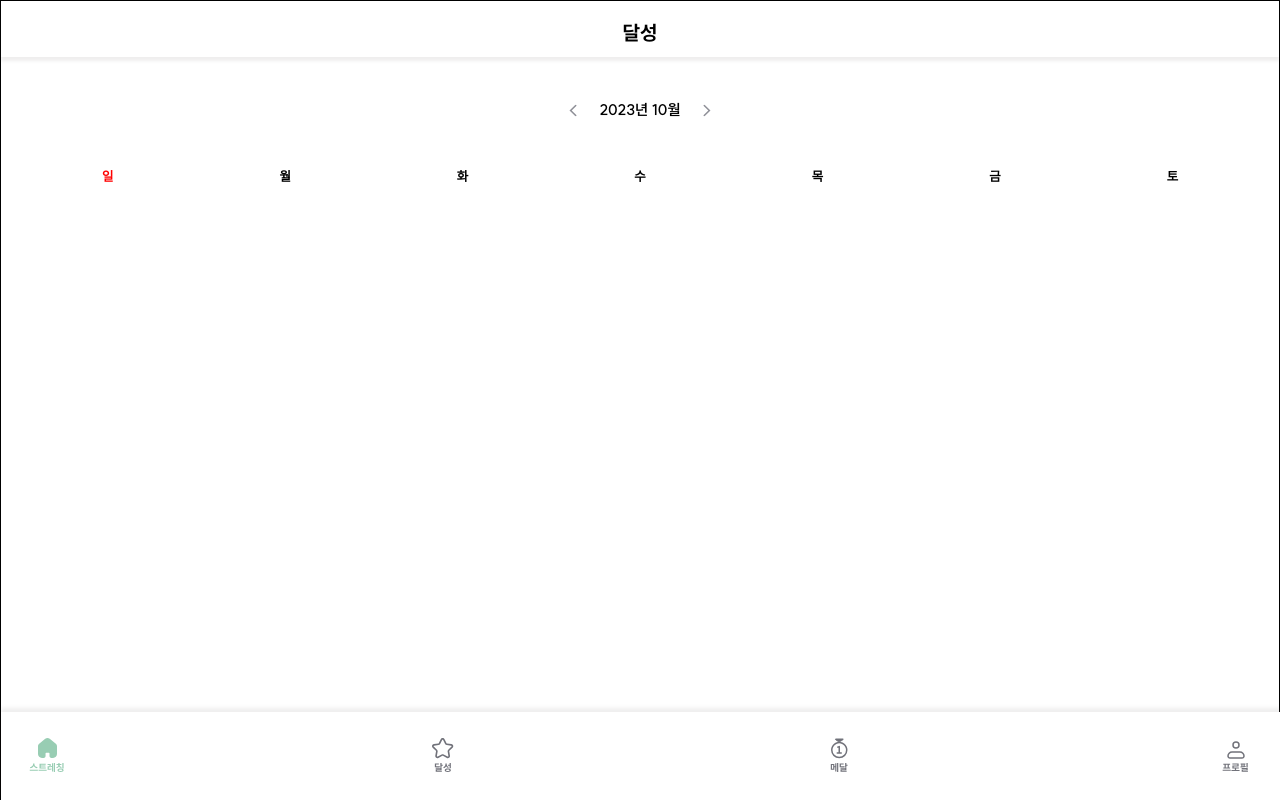
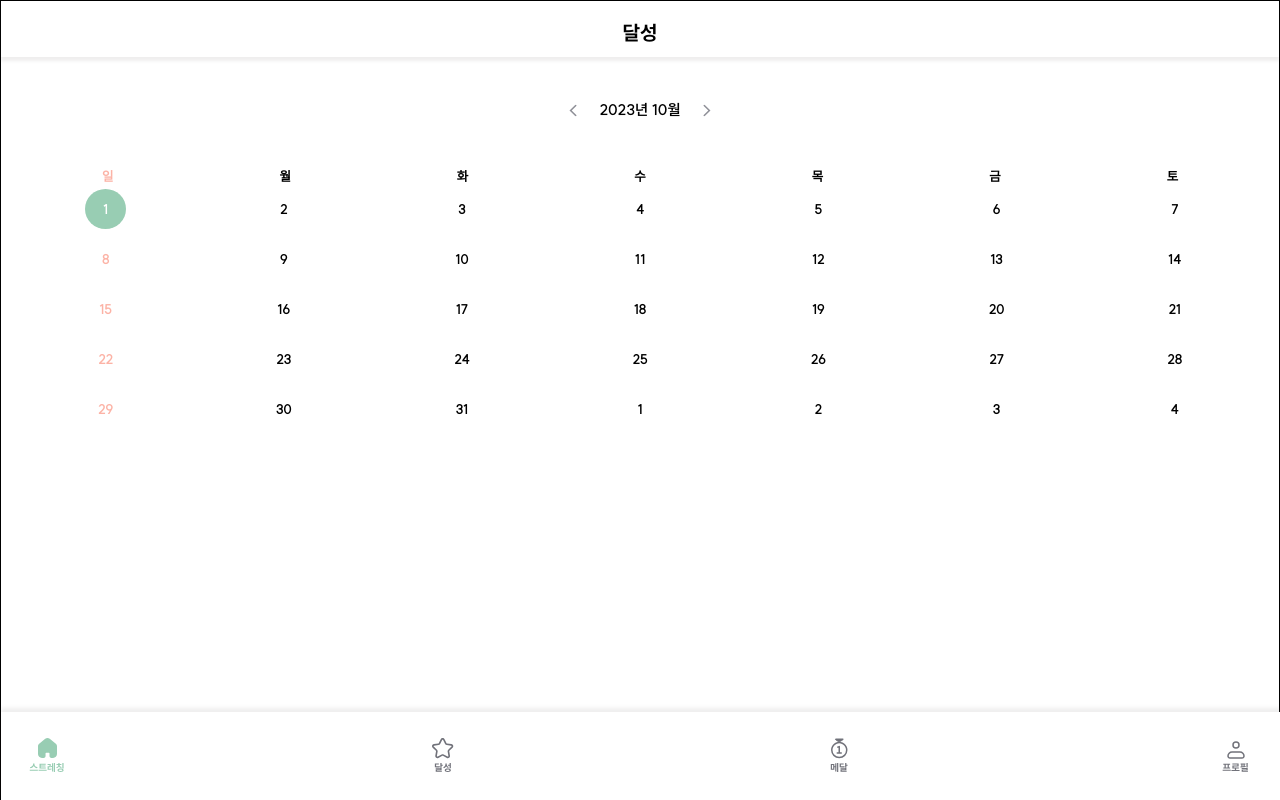
Before and after one commit to Turtled-swimmers/turtled_web, a React (Vite) app: page /calendar in a window 1280 px wide. Built offline with nearby package versions, Linux system fonts and the light colour scheme.

Commit message:
[ feat ] 달력 날짜 구현

```diff
--- /dev/null
+++ b/src/components/calendar/DayItem.tsx
@@ -0,0 +1,93 @@
+import { format, getMonth, isSunday, isToday } from "date-fns";
+import { Dispatch, SetStateAction } from "react";
+import styled from "styled-components";
+
+interface DayItemProps {
+  setSelectedDate: Dispatch<SetStateAction<Date>>;
+  date: Date;
+  successedItem: { calendar_date: string; is_true: boolean } | undefined;
+}
+
+export default function DayItem(props: DayItemProps) {
+  const { setSelectedDate, date, successedItem } = props;
+
+  const formattedDate = format(date, "d");
+  const isSundayDate: boolean = isSunday(date);
+  const isTodayDate: boolean = isToday(date);
+  const currentDate: Date = new Date();
+
+  return (
+    <DayItemContainer>
+      <DayItemWrapper>
+        <DayBox key={date.toString()} $isSunday={isSundayDate}>
+          <DayText $isToday={isTodayDate} $isNotvalid={getMonth(date) !== getMonth(currentDate)}>
+            {formattedDate}
+          </DayText>
+          {/* <>
+          {successedItem && (myChildLength as number) >= 4
+            ? successedItem?.dailyScheduleList?.slice(0, 2).map((lesson) => {
+                const { schedule, lessonIdx } = lesson;
+                const { startTime, studentName, idx } = schedule;
+
+                return (
+                  <ScheduleWrapper $backgroundcolor={STUDENT_COLOR[lessonIdx % 10]} key={idx}>
+                    {startTime} {studentName.slice(0, 2)}
+                  </ScheduleWrapper>
+                );
+              })
+            : successedItem?.dailyScheduleList.map((lesson) => {
+                const { schedule, lessonIdx } = lesson;
+                const { startTime, studentName, idx } = schedule;
+
+                return <Circle />;
+              })}
+        </> */}
+        </DayBox>
+      </DayItemWrapper>
+    </DayItemContainer>
+  );
+}
+
+const DayItemContainer = styled.div`
+  display: flex;
+  flex-direction: column;
+
+  align-items: center;
+`;
+
+const DayItemWrapper = styled.div`
+  display: flex;
+`;
+
+const DayBox = styled.article<{ $isSunday: boolean }>`
+  display: flex;
+  justify-content: center;
+
+  width: 4.1rem;
+  height: 5rem;
+  color: ${({ $isSunday }) => $isSunday && "#FCB3A6"};
+`;
+
+const Circle = styled.div`
+  display: flex;
+  width: 0.8rem;
+  height: 0.8rem;
+  justify-content: center;
+  align-items: center;
+  flex-shrink: 0;
+  border-radius: 2rem;
+  background: #98cdb3;
+`;
+
+const DayText = styled.div<{ $isToday: boolean; $isNotvalid: boolean }>`
+  display: flex;
+  justify-content: center;
+  align-items: center;
+  color: ${({ theme, $isToday }) => $isToday && "white"};
+  background-color: ${({ theme, $isToday }) => $isToday && theme.colors.green};
+
+  border-radius: 50%;
+  width: 4.1rem;
+  height: 4rem;
+  ${({ theme }) => theme.fonts.caption}
+`;
--- /dev/null
+++ b/src/components/calendar/Days.tsx
@@ -0,0 +1,71 @@
+import { addDays, endOfMonth, endOfWeek, isSameDay, startOfMonth, startOfWeek } from "date-fns";
+import { useState } from "react";
+import styled from "styled-components";
+import useGetCalendarMonth from "../../hooks/useGetCalendarMonth";
+import DayItem from "./DayItem";
+
+interface DaysProp {
+  currentDate: Date;
+}
+
+export default function Days(props: DaysProp) {
+  const { currentDate } = props;
+  const monthStart = startOfMonth(currentDate);
+  const monthEnd = endOfMonth(monthStart);
+  const startDate = startOfWeek(monthStart);
+  const endDate: Date = endOfWeek(monthEnd);
+  const { monthData } = useGetCalendarMonth();
+  const [selectedDate, setSelectedDate] = useState<Date>(new Date());
+
+  const rows: React.ReactNode[] = [];
+  let days: React.ReactNode[] = [];
+  let day: Date = startDate;
+
+  while (day <= endDate) {
+    for (let i = 0; i < 7; i++) {
+      const successedItem = monthData?.find(({ calendar_date }) => isSameDay(new Date(calendar_date), day));
+      days.push(
+        <DayItem setSelectedDate={setSelectedDate} date={day} key={day.toString()} successedItem={successedItem} />,
+      );
+
+      day = addDays(day, 1);
+
+      if (days.length === 7) {
+        rows.push(
+          <WeekWrapper key={day.toString()}>
+            <DayWrapper>{[...days]}</DayWrapper>
+          </WeekWrapper>,
+        );
+      }
+    }
+
+    days = [];
+  }
+
+  return (
+    <>
+      <DaysWrapper>{[...rows]}</DaysWrapper>
+    </>
+  );
+}
+
+const DaysWrapper = styled.section`
+  display: flex;
+  flex-direction: column;
+  align-items: center;
+`;
+
+const WeekWrapper = styled.article`
+  width: 90%;
+  padding: 0 2rem;
+`;
+
+const DayWrapper = styled.div`
+  display: flex;
+  justify-content: space-between;
+  width: 100%;
+
+  align-items: center;
+
+  gap: 0.3rem;
+`;
--- a/src/components/calendar/DaysOfWeek.tsx
+++ b/src/components/calendar/DaysOfWeek.tsx
@@ -16,7 +16,7 @@ export default function DaysOfWeek() {
 }
 
 const DayWrapper = styled.p<{ $isSunday: boolean }>`
-  color: ${({ $isSunday }) => $isSunday && "red"};
+  color: ${({ $isSunday }) => $isSunday && "#FCB3A6"};
 `;
 
 const DaysWrapper = styled.section`
--- a/src/components/calendar/MonthCalendar.tsx
+++ b/src/components/calendar/MonthCalendar.tsx
@@ -1,6 +1,7 @@
 import { addMonths, subMonths } from "date-fns";
 import { useState } from "react";
 import useGetCalendarMonth from "../../hooks/useGetCalendarMonth";
+import Days from "./Days";
 import DaysOfWeek from "./DaysOfWeek";
 import YearNMonth from "./YearNMonth";
 
@@ -25,6 +26,7 @@ export default function MonthCalendar() {
         handleToNextMonth={handleToNextMonth}
       />
       <DaysOfWeek />
+      <Days currentDate={currentDate} />
     </>
   );
 }
```
